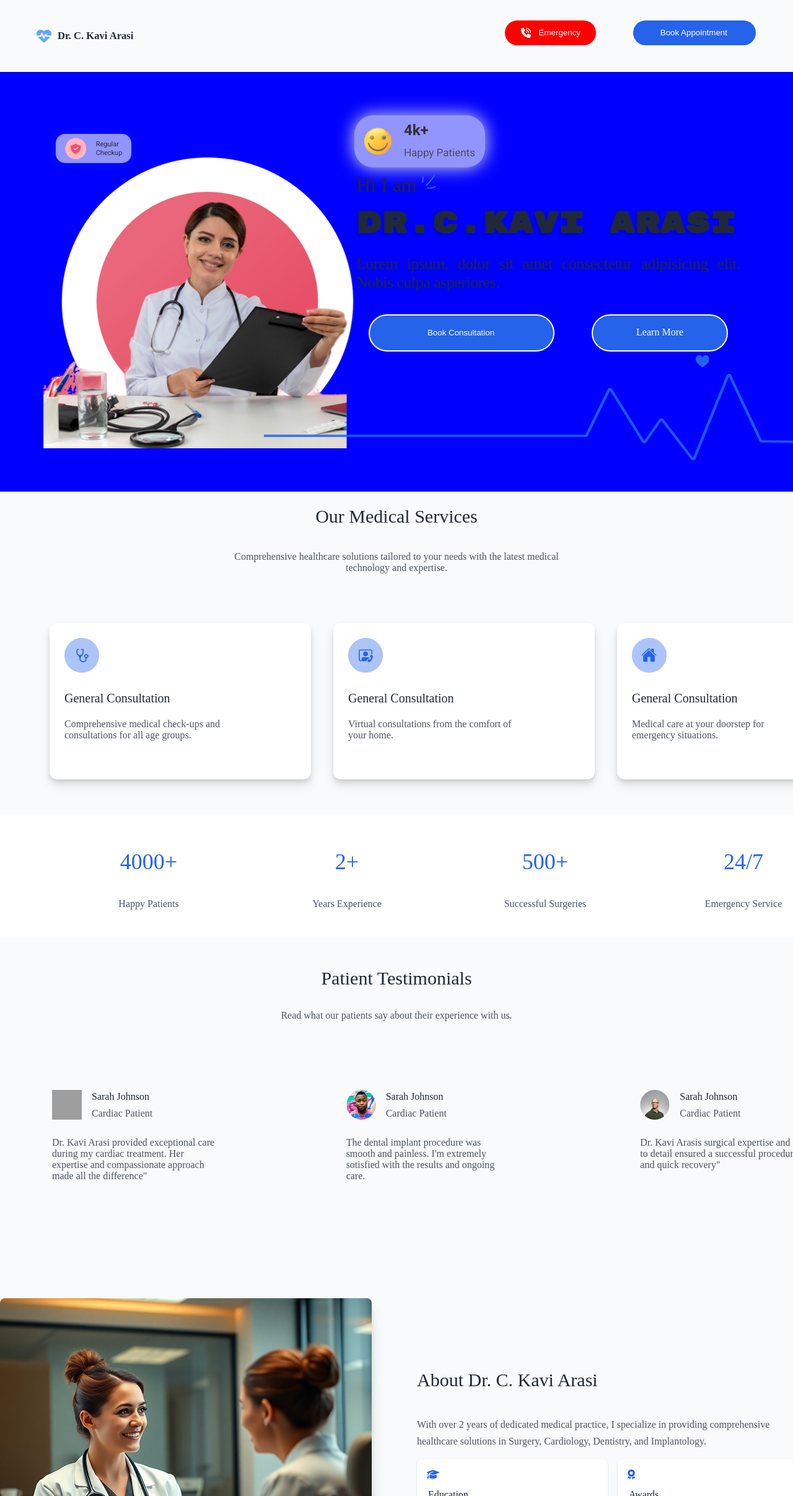
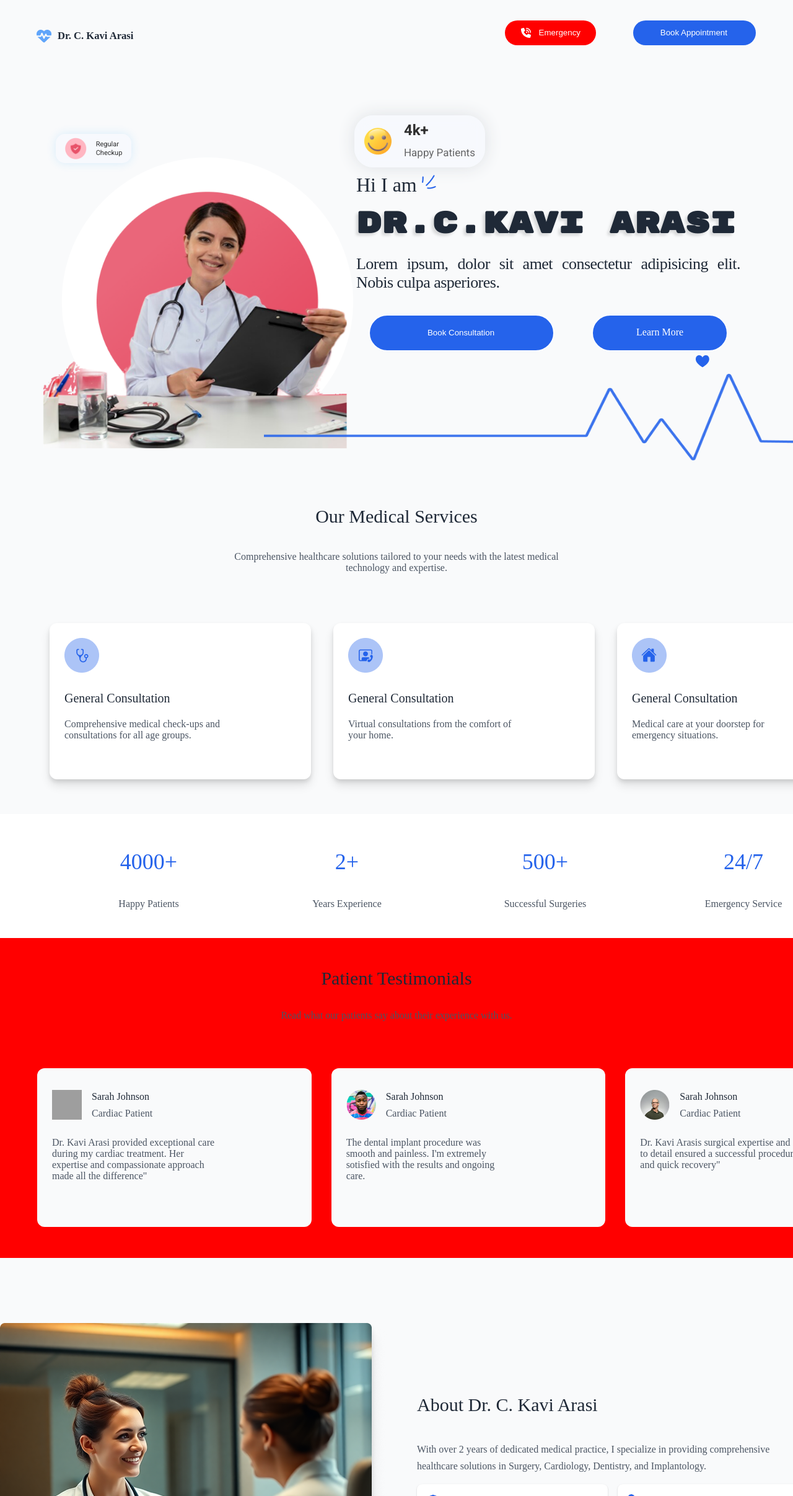
Before and after one commit to santhosh63828121/Dr.Kavi, a React (Vite) app: page / in a window 1280 px wide. Shown: the top 2413 px of the page at 62% size. Built offline with nearby package versions, Linux system fonts and the light colour scheme; grey boxes are pictures that could not be loaded; a web font is replaced by a local one.

Commit message:
Error Changing Testimonials

```diff
--- a/src/components/Home/Home.css
+++ b/src/components/Home/Home.css
@@ -168,7 +168,7 @@ color: white;
   padding-top: 50px;
   padding-bottom: 50px;
   display: flex;
-  background: blue;
+
 
 }
 
--- a/src/components/Testimonials/Testimonials.css
+++ b/src/components/Testimonials/Testimonials.css
@@ -1,10 +1,12 @@
 .test-head{
     display: flex;
 width: 100%;
-height: 476px;
+padding-bottom: 50px;
+/* height: 476px; */
 flex-direction: column;
 border: 0px solid #E5E7EB;
-background: #F9FAFB;
+/* background: #F9FAFB; */
+background-color: red;
 
 }
 
```
